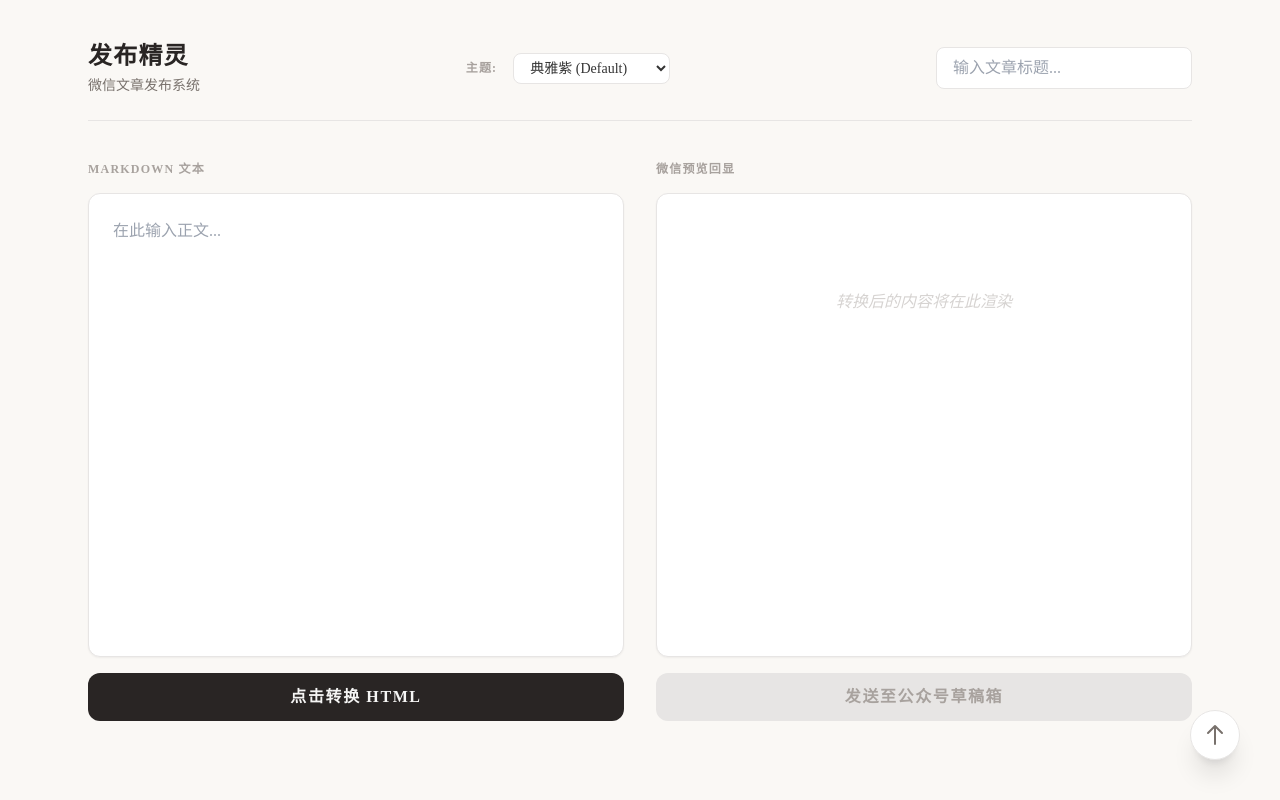
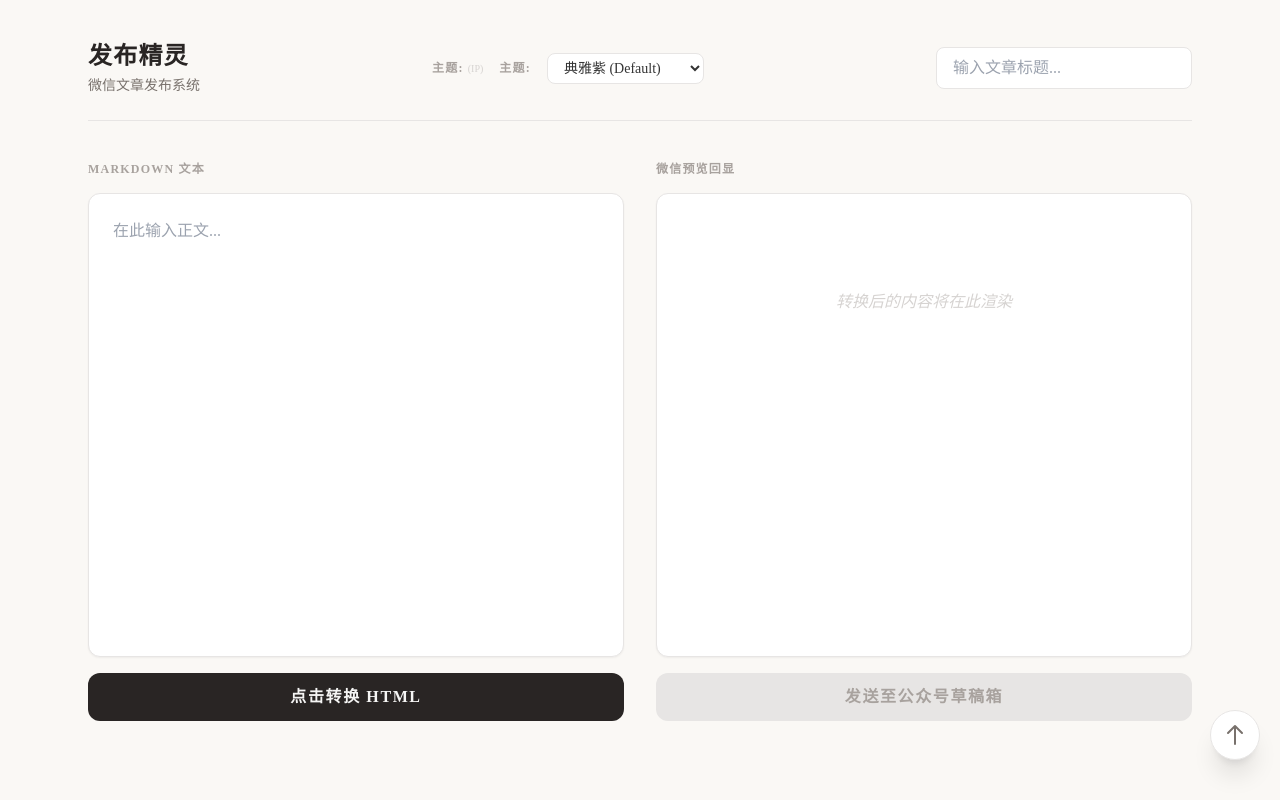
Before and after one commit to 520mhj/jiahao-WeChat-Publish, a website: page index.html in a window 1280 px wide. Drawn offline with nearby package versions, Linux system fonts and the light colour scheme.

Commit message:
Update index.html

```diff
--- a/index.html
+++ b/index.html
@@ -19,6 +19,11 @@
                 <p class="text-sm text-stone-500 mt-1">微信文章发布系统</p>
             </div>
             <div class="flex gap-4 items-center">
+                <div class="flex items-center gap-1">
+                    <label class="text-xs text-stone-400 font-bold uppercase tracking-widest">主题:</label>
+                    <a href="https://www.cloudflare-cn.com/ips/" target="_blank" class="text-[10px] text-stone-300 hover:text-stone-500 transition-colors" title="查看 Cloudflare IP 白名单">(IP)</a>
+                </div>
+
                 <label class="text-xs text-stone-400 font-bold uppercase tracking-widest">主题:</label>
                 <select id="themeSelect" onchange="handleConvert()" class="px-3 py-1.5 bg-white border border-stone-200 rounded-lg text-sm focus:outline-none focus:ring-1 focus:ring-stone-400 cursor-pointer">
                     <option value="default">典雅紫 (Default)</option>
@@ -55,7 +60,7 @@
             </div>
 
              <button onclick="window.scrollTo({top: 0, behavior: 'smooth'})"
-                class="fixed bottom-10 right-10 bg-white border border-stone-200 p-3 rounded-full shadow-xl hover:bg-stone-50 transition-all z-50 flex items-center justify-center group"
+                class="fixed bottom-10 right-5 bg-white border border-stone-200 p-3 rounded-full shadow-xl hover:bg-stone-50 transition-all z-50 flex items-center justify-center group"
                 title="返回顶部">
                 <svg xmlns="http://www.w3.org/2000/svg" class="h-6 w-6 text-stone-500 group-hover:text-stone-800" fill="none" viewBox="0 0 24 24" stroke="currentColor">
                     <path stroke-linecap="round" stroke-linejoin="round" stroke-width="2" d="M5 10l7-7m0 0l7 7m-7-7v18" />
```
